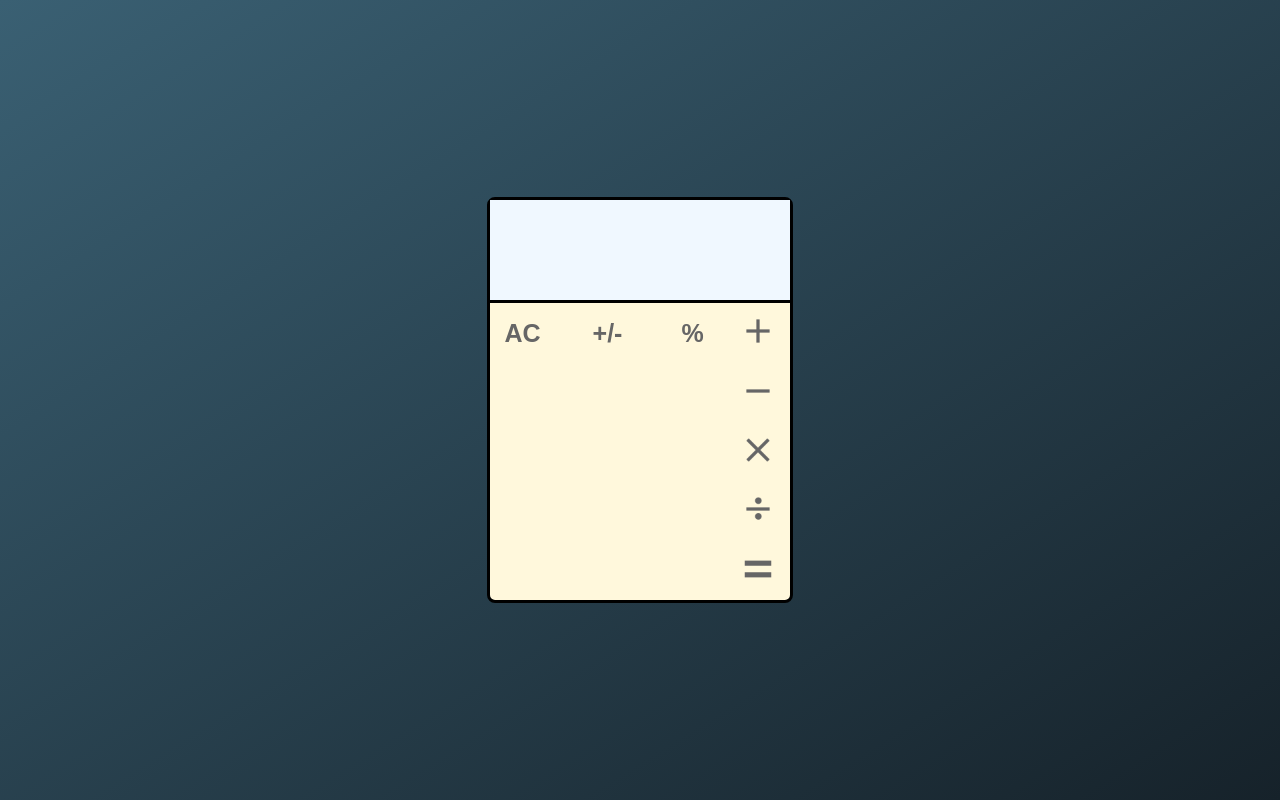
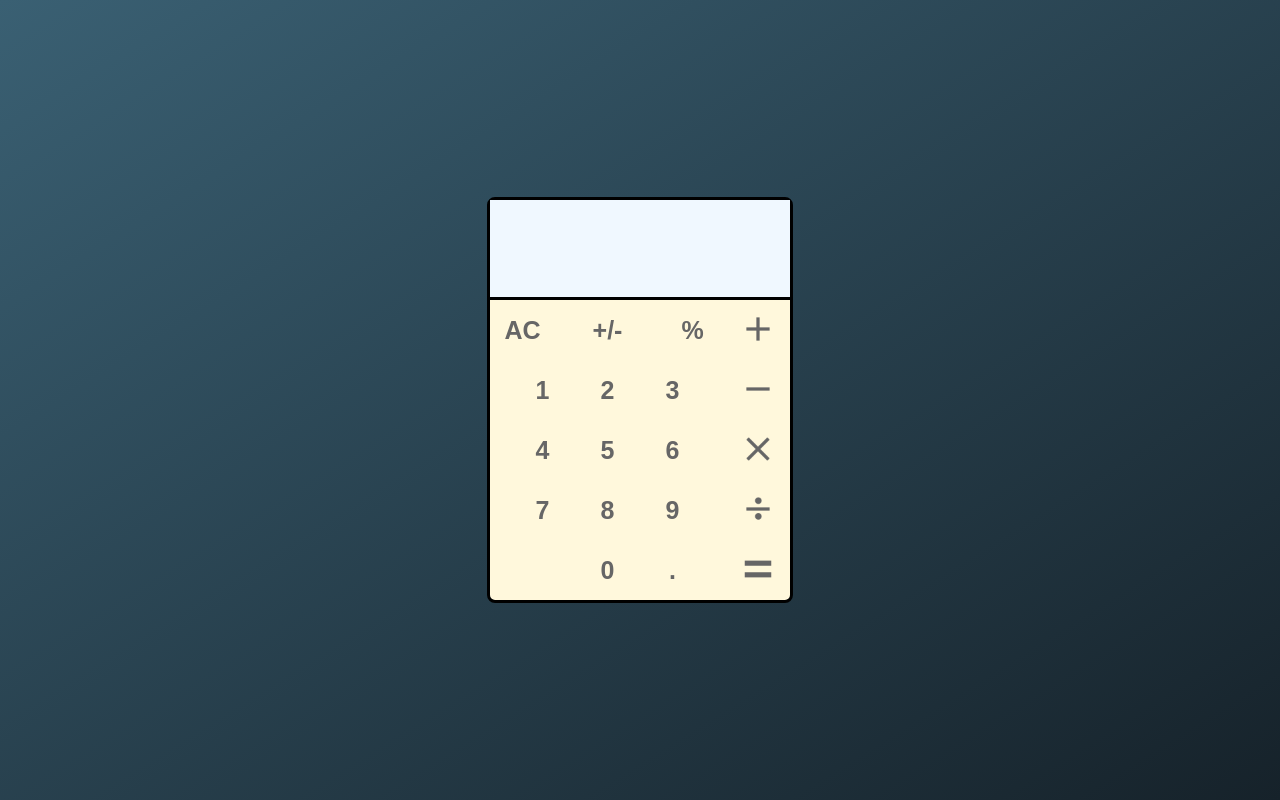
Before and after one commit to NikitaaOvramenko/Calculator, a plain HTML site: page index.html in a window 1280 px wide. Drawn offline with Linux system fonts and the light colour scheme.

Commit message:
added number grid and clicking them will display the appropriate number

```diff
--- a/index.html
+++ b/index.html
@@ -1,11 +1,14 @@
 <!DOCTYPE html>
 <html lang="en">
+
 <head>
     <meta charset="UTF-8">
     <meta name="viewport" content="width=device-width, initial-scale=1.0">
     <title>Calculator</title>
     <link rel="stylesheet" href="style.css">
+
 </head>
+
 <body>
     <header>
 
@@ -14,7 +17,14 @@
     <main>
 
         <div class="calculator">
-        <div class="display"></div>
+            <div class="display">
+                <div class="mainOutput">
+                    <div class="text" id="mainText"></div>
+                </div>
+                <div class="subOutput">
+                    <div class="text" id="subText"></div>
+                </div>
+            </div>
             <div class="grid">
                 <did class="number-grid">
                     <div class="upper">
@@ -28,7 +38,12 @@
                             %
                         </button>
                     </div>
-                <div class="lower"></div>
+                    <div class="lower">
+                        <div class="numbers">
+
+                        </div>
+
+                    </div>
                 </did>
                 <div class="operations-grid">
 
@@ -61,4 +76,5 @@
 
     <script src="script.js"></script>
 </body>
+
 </html>
--- a/script.js
+++ b/script.js
@@ -0,0 +1,49 @@
+const numberPlace = document.querySelector(".numbers");
+
+let numberGrid = function(){
+    for(let i = 1; i <= 9; i++){
+        let button = document.createElement("button");
+        button.classList.add("number");
+        button.setAttribute("id",i);
+        button.textContent = i;
+        numberPlace.appendChild(button);
+
+    }
+    empty = document.createElement("div");
+    empty.classList.add("number");
+    empty.setAttribute("id","empty");
+    numberPlace.appendChild(empty);
+
+    zero = document.createElement("button");
+    zero.classList.add("number");
+    zero.setAttribute("id",0);
+    zero.textContent = 0;
+    numberPlace.appendChild(zero);
+
+
+
+    dot = document.createElement("button");
+    dot.classList.add("number");
+    dot.setAttribute("id",0);
+    dot.textContent = '.';
+    numberPlace.appendChild(dot);
+}
+
+let addNumberFun = () => {
+    let allButtons = document.querySelectorAll(".number");
+    allButtons.forEach(element => {
+        element.addEventListener("click",() => {
+            currentText = document.querySelector("#mainText");
+            addedText = document.createTextNode(element.textContent);
+            currentText.appendChild(addedText);
+
+        })
+    });
+}
+
+
+
+
+
+numberGrid();
+addNumberFun();
--- a/style.css
+++ b/style.css
@@ -1,23 +1,29 @@
-body,html{
+body,
+html {
     margin: 0;
     padding: 0;
 
 }
 
-body{
+body {
     display: flex;
     flex-direction: column;
-    background: #16222A;  /* fallback for old browsers */
-    background: -webkit-linear-gradient(to right bottom, #3A6073, #16222A);  /* Chrome 10-25, Safari 5.1-6 */
-    background: linear-gradient(to right bottom, #3A6073, #16222A); /* W3C, IE 10+/ Edge, Firefox 16+, Chrome 26+, Opera 12+, Safari 7+ */
+    background: #16222A;
+    /* fallback for old browsers */
+    background: -webkit-linear-gradient(to right bottom, #3A6073, #16222A);
+    /* Chrome 10-25, Safari 5.1-6 */
+    background: linear-gradient(to right bottom, #3A6073, #16222A);
+    /* W3C, IE 10+/ Edge, Firefox 16+, Chrome 26+, Opera 12+, Safari 7+ */
     height: 100vh;
 }
 
-header,footer{
+
+header,
+footer {
     flex-grow: 1;
 }
 
-main{
+main {
     flex-grow: 2;
     display: flex;
     justify-content: center;
@@ -26,45 +32,51 @@ main{
 
 /* Calculator Stuff */
 
-.calculator{
-    width:300px;
-    height:400px;
-    background-color:cornsilk;
+.calculator {
+    width: 300px;
+    height: 400px;
+    background-color: cornsilk;
     border-radius: 8px;
     display: flex;
     flex-direction: column;
     border-style: solid;
     border-width: 3px;
+
+
 }
 
-.display{
+.display {
     flex-basis: 100px;
+    flex-grow: 1;
     background-color: aliceblue;
     border-bottom-style: solid;
+    display: flex;
+    flex-direction: column;
+    justify-content: flex-end;
 }
 
-.grid{
+.grid {
     flex-grow: 1;
     display: flex;
 }
 
-.number-grid{
+.number-grid {
     flex-basis: 235px;
     display: flex;
     flex-direction: column;
 }
 
-.number-grid .upper{
+.number-grid .upper {
     display: flex;
     flex-basis: 60px;
     justify-content: space-between;
 }
 
-.number-grid .lower{
+.number-grid .lower {
     flex-grow: 1;
 }
 
-.operations-grid{
+.operations-grid {
     flex-grow: 1;
     display: flex;
     flex-direction: column;
@@ -72,26 +84,87 @@ main{
 
 }
 
-.operation{
+.operation,
+.number {
     width: 100%;
     height: 100%;
     background-color: inherit;
     border: none;
 }
 
-.upper .operation{
+.upper .operation {
     width: 65px;
 }
 
-.operation-pic{
+.operation-pic {
     width: 40px;
     height: 40px;
 }
 
 
-#AC,#percentage,#changeSign{
+#AC,
+#percentage,
+#changeSign,
+.number,.dot {
     text-align: center;
     color: rgb(102, 102, 102);
     font-weight: bold;
     font-size: 25px;
 }
+
+.lower {
+    display: flex;
+    flex-direction: column;
+}
+
+.numbers {
+    flex-basis: 75%;
+    display: flex;
+    flex-wrap: wrap;
+    justify-content: center;
+    /* gap: 20px; */
+
+}
+
+.belowNumbers{
+    display: flex;
+}
+
+.number {
+    width: 65px;
+    height: 60px;
+}
+
+
+
+.mainOutput{
+    flex-basis: 75px;
+
+
+}
+
+.subOutput{
+    flex-grow: 1;
+}
+
+.mainOutput,
+.subOutput{
+    display: flex;
+    align-items: center;
+    justify-content: flex-end;
+}
+
+@font-face{
+    font-family:'digital-clock-font';
+    src: url('./digital-7.ttf');
+   }
+
+.text{
+    margin-right: 20px;
+    font-family: 'digital-clock-font';
+    overflow: scroll;
+
+}
+.mainOutput .text{
+    font-size: 45px;
+}
```
Also changed, not shown: digital-7.ttf (added). Lines whose indentation alone changed are shown as unchanged.
